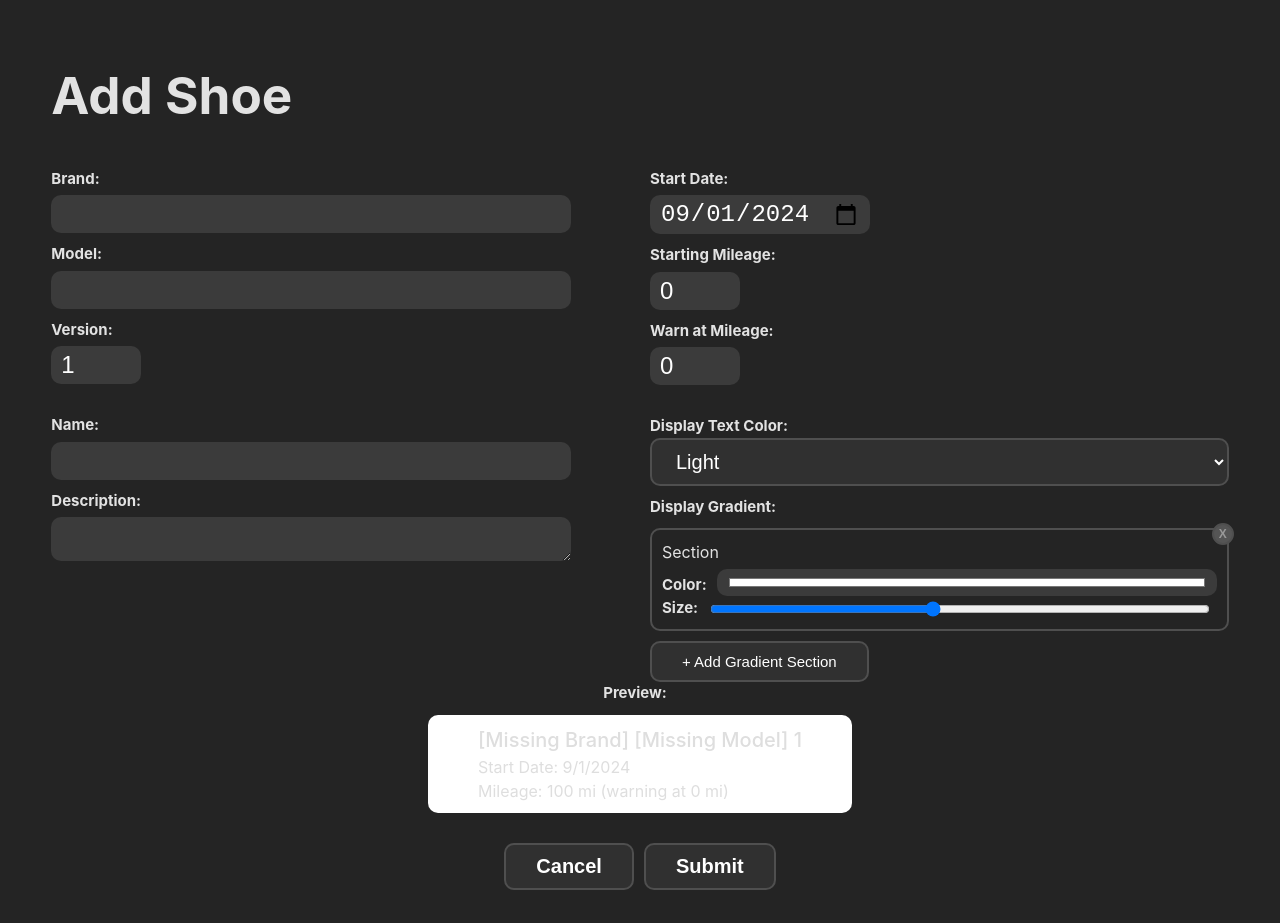
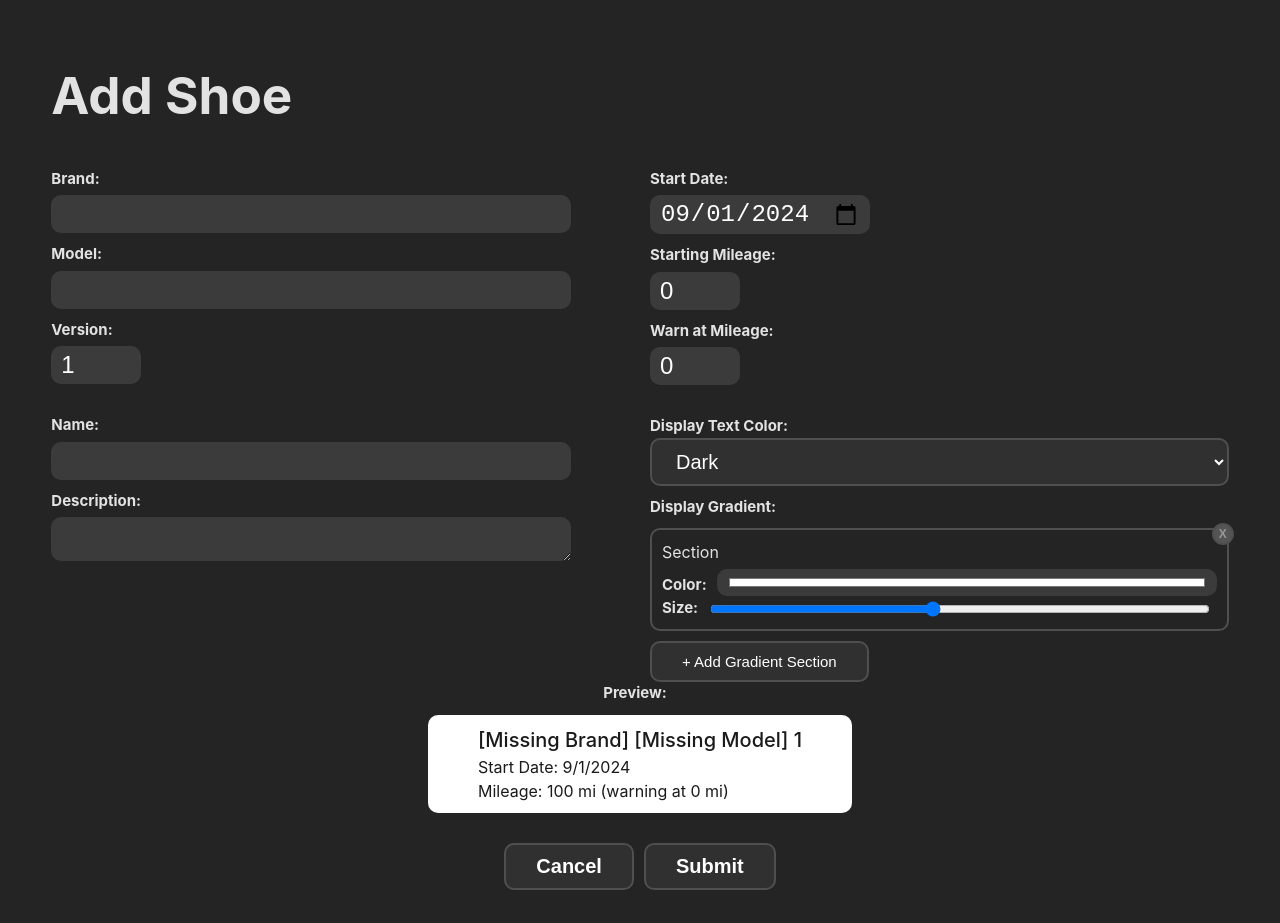
Before and after one commit to DanielGaull/shoe-tracker, a React (Vite) app in the folder ShoeTracker/shoetracker.client/: page /create-shoe in a window 1280 px wide. Built offline with nearby package versions, Linux system fonts and the light colour scheme.

Commit message:
Changed default shoe text color

```diff
--- a/ShoeTracker/shoetracker.client/src/pages/ModifyShoe/EditShoe.tsx
+++ b/ShoeTracker/shoetracker.client/src/pages/ModifyShoe/EditShoe.tsx
@@ -22,7 +22,7 @@ const EditShoe = ({ isNew }: EditShoeProps) => {
     const [startingMiles, setStartingMiles] = useState('0');
     const [warnAtMileage, setWarnAtMileage] = useState('0');
     const [startDate, setStartDate] = useState(new Date().toISOString().split('T')[0]);
-    const [textColor, setTextColor] = useState<TextColor>('Light');
+    const [textColor, setTextColor] = useState<TextColor>('Dark');
     const [gradient, setGradient] = useState<GradientSection[]>([{
         color: {
             r: 255,
```
